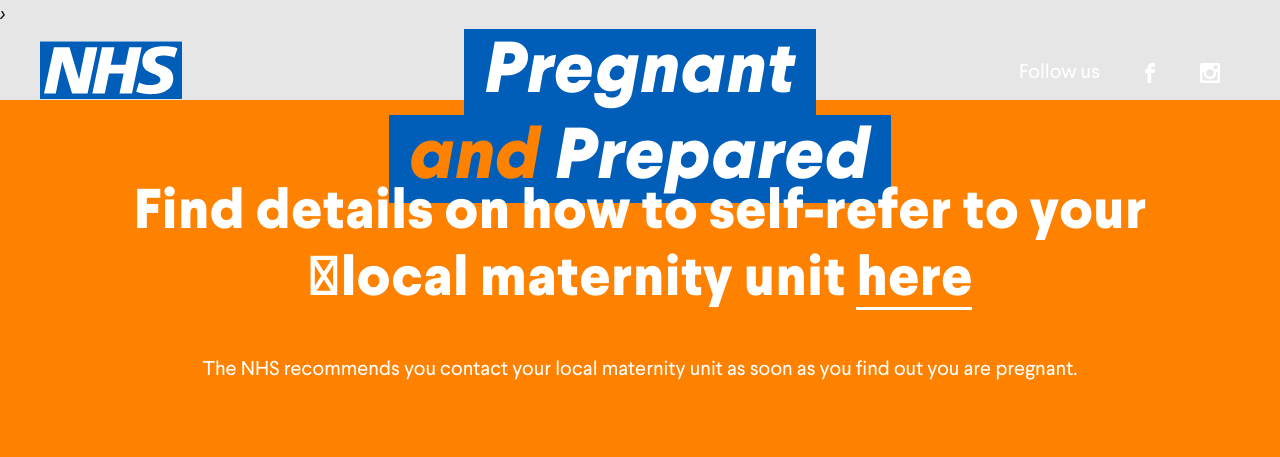
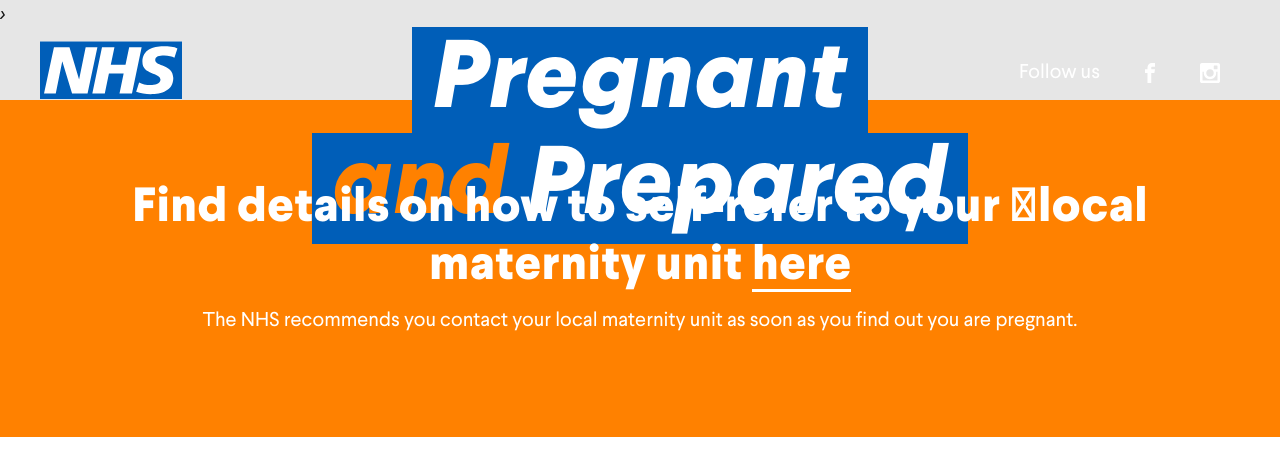
Before and after one commit to garethjohnsdesign/nhsfirststep.com, a Jekyll site: the page built from index.md, in a window 1280 px wide. Shown: the top 457 px of the page. Built offline with Jekyll 4.4.1, drawn with Linux system fonts in a browser that asks for light colours; a script that is not in the unit is left out; some of the changed text lies outside the part shown; grey boxes are pictures that could not be loaded.

Commit message:
Initial Commit

```diff
--- a/_layouts/home.html
+++ b/_layouts/home.html
@@ -57,8 +57,8 @@
       <div class="small-12 medium-6 cell">
         {% for locations in page.how-locations %}
         <div class="margin-bottom-2">
-          <h3>{{locations.title}}</h3>
-          <h5 class="primary-font-italic">{{locations.area}}</h5>
+          <h4>{{locations.title}}</h4>
+          <h5 class="primary-font-italic">Including — {{locations.area}}</h5>
           Contact: <a href="{{locations.link}}" class="underline">{{locations.contact}}</a>
         </div>
         {% endfor %}
@@ -95,15 +95,15 @@
         {{page.where-text | markdownify}}
       </div>
       <div class="small-12 medium-6 cell">
-        <h3 class="margin-bottom-1">NHS Choices – The Pregnancy Care Planner</h3>
+        <h4 class="margin-bottom-1">NHS Choices — The Pregnancy Care Planner</h4>
         {% for care-link in page.where-care-links %}
-        <div class="margin-bottom-2">
+        <div class="margin-bottom-1">
           <a href="{{care-link.link}}" class="underline">{{care-link.title}}</a>
         </div>
         {% endfor %}
-        <h3 class="margin-bottom-1">NHS Choices – Birth to Five</h3>
+        <h4 class="margin-bottom-1 margin-top-2">NHS Choices — Birth to Five</h4>
         {% for birth-link in page.where-birth-links %}
-        <div class="margin-bottom-2">
+        <div class="margin-bottom-1">
           <a href="{{birth-link.link}}" class="underline">{{birth-link.title}}</a>
         </div>
         {% endfor %}
--- a/assets/scss/_layout.scss
+++ b/assets/scss/_layout.scss
@@ -127,7 +127,6 @@
     background: get-color(medium-teal-blue);
     box-shadow: -0.5rem 0 0 get-color(medium-teal-blue), 0.5rem 0 0 get-color(medium-teal-blue);
     box-decoration-break: clone;
-    line-height: 1.2;
   }
   h1 span em{
     color: get-color(orange);
@@ -154,6 +153,10 @@
 .when {
   background-color: get-color(tiffany-blue);
   color: $white;
+  @include links ($white, $primary-color);
+  p a {
+  border-bottom: 2px solid $white;
+  }
 }
 
 footer {
--- a/assets/scss/_settings.scss
+++ b/assets/scss/_settings.scss
@@ -210,10 +210,10 @@
     'h6': ('fs': 16, 'lh': $header-lineheight, 'mt': 0, 'mb': $header-margin-bottom)
   ),
   'medium': (
-    'h1': ('fs': 72, 'lh': $header-lineheight, 'mt': 0, 'mb': $header-margin-bottom),
+    'h1': ('fs': 96, 'lh': 1.1, 'mt': 0, 'mb': $header-margin-bottom),
     'h2': ('fs': 56, 'lh': $header-lineheight, 'mt': 0, 'mb': 2rem),
-    'h3': ('fs': 31, 'lh': $header-lineheight, 'mt': 0, 'mb': $header-margin-bottom),
-    'h4': ('fs': 25, 'lh': $header-lineheight, 'mt': 0, 'mb': $header-margin-bottom),
+    'h3': ('fs': 48, 'lh': $header-lineheight, 'mt': 0, 'mb': $header-margin-bottom),
+    'h4': ('fs': 28, 'lh': $header-lineheight, 'mt': 0, 'mb': $header-margin-bottom),
     'h5': ('fs': 20, 'lh': $header-lineheight, 'mt': 0, 'mb': $header-margin-bottom),
     'h6': ('fs': 16, 'lh': $header-lineheight, 'mt': 0, 'mb': $header-margin-bottom)
   ),
--- a/index.md
+++ b/index.md
@@ -3,7 +3,7 @@
 position: 0
 image: "/assets/img/og-image.png"
 hero-image: "/uploads/couple.jpg"
-find-header-text: "## Find details on how to self-refer to your \x03local maternity
+find-header-text: "### Find details on how to self-refer to your \x03local maternity
   unit [here](https://www.england.nhs.uk)\n"
 find-subheader-text: The NHS recommends you contact your local maternity unit as soon
   as you find out you are pregnant.
```
Also changed, not shown: assets/css/app.css, 5 other files.
